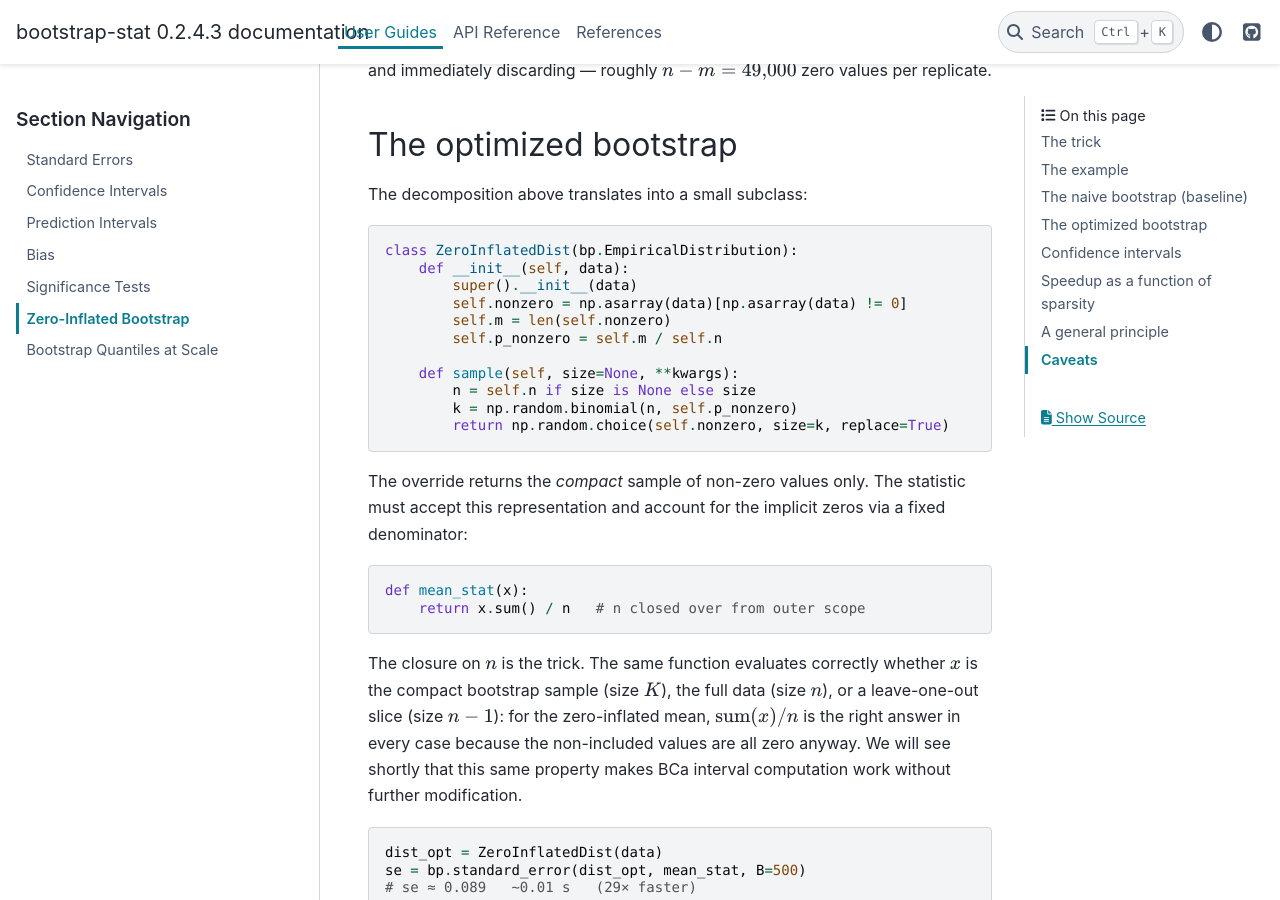
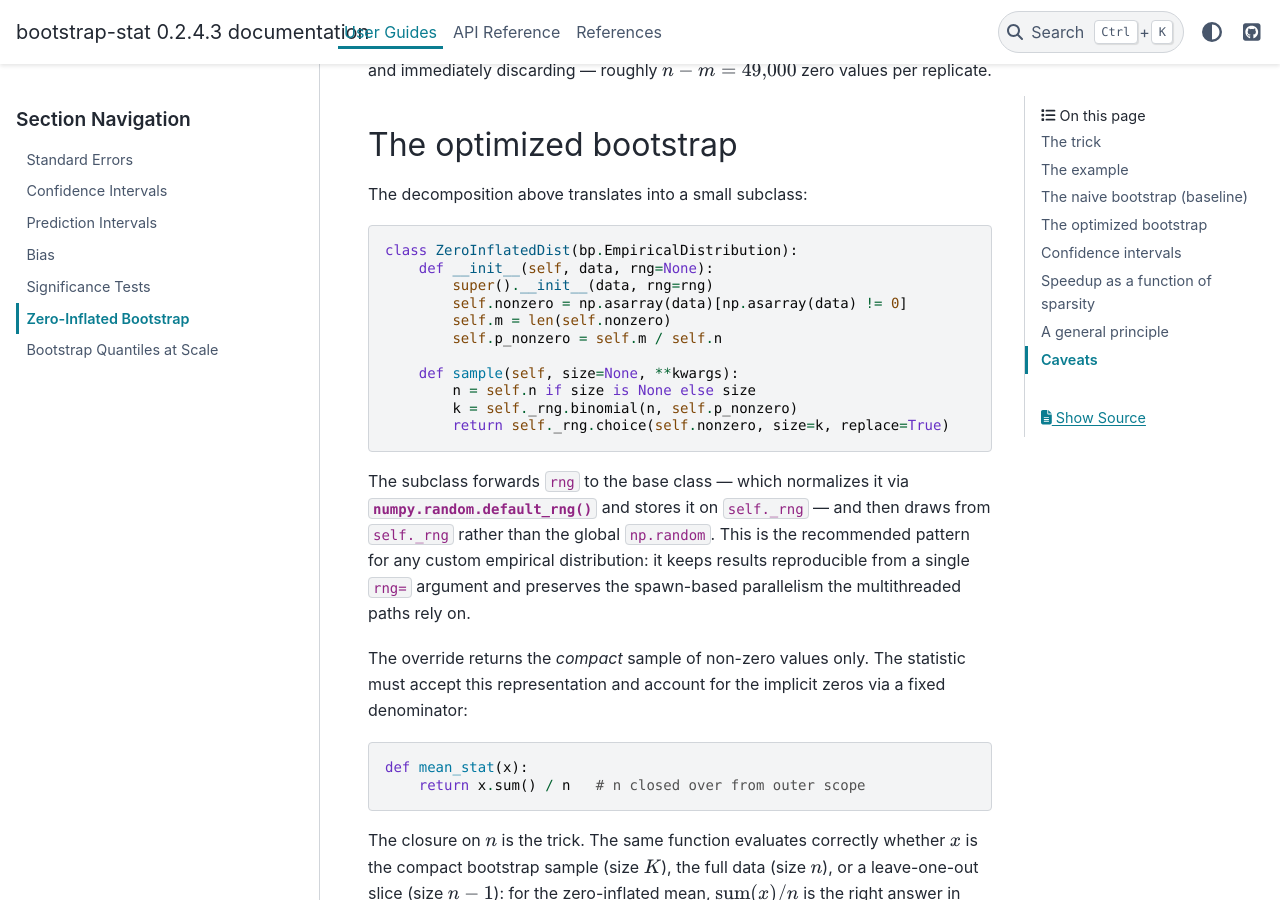
Before and after one commit to rwilson4/bootstrap-stat, a Sphinx documentation site: the page built from docs/user_guides/zero_inflated.rst, in a window 1280 px wide and 900 px high, scrolled down 2308 px. Built offline with Sphinx 7.4.7 and the PyData theme 0.15.4, drawn with Linux system fonts in a browser that asks for light colours; some of the changed text lies outside the part shown.

Commit message:
[Claude] Update README and user guides for new rng= API
The custom EmpiricalDistribution subclasses in the zero-inflated and
significance guides previously sampled from the global ``np.random``,
which contradicts the modern rng-as-first-class-argument pattern the
library now uses. Their ``__init__`` now forwards ``rng=`` to the base
class and ``sample()`` draws from ``self._rng``, so the subclasses are
reproducible from a single seed and play correctly with the spawn-based
parallel paths.

The README quickstart gains a short paragraph showing
``EmpiricalDistribution(df, rng=0)`` and noting that inference functions
also accept ``rng=`` directly. The quantiles-at-scale guide passes its
existing ``rng`` to the empirical distribution for consistency. ``uv.lock``
is regenerated against the bumped numpy / pandas minimums from the prior
commit.

https://claude.ai/code/session_01DX4Gi3Vwx6qJwr1ZYQEJiJ

```diff
--- a/docs/user_guides/quantiles_at_scale.rst
+++ b/docs/user_guides/quantiles_at_scale.rst
@@ -90,7 +90,7 @@ The library supports this directly:
 
 .. code-block:: python
 
-    dist = bp.EmpiricalDistribution(data)
+    dist = bp.EmpiricalDistribution(data, rng=rng)
 
     def p95(x):
         return float(np.quantile(x, 0.95))
--- a/docs/user_guides/significance.rst
+++ b/docs/user_guides/significance.rst
@@ -200,11 +200,11 @@ independent resampling of the marginals:
         """Empirical distribution with LSAT and GPA resampled independently."""
         def sample(self, size=None, **kwargs):
             m = self.n if size is None else size
-            lsat = np.random.choice(self.data["LSAT"].values, size=m, replace=True)
-            gpa  = np.random.choice(self.data["GPA"].values,  size=m, replace=True)
+            lsat = self._rng.choice(self.data["LSAT"].values, size=m, replace=True)
+            gpa  = self._rng.choice(self.data["GPA"].values,  size=m, replace=True)
             return pd.DataFrame({"LSAT": lsat, "GPA": gpa})
 
-    null_dist = IndependentDist(data)
+    null_dist = IndependentDist(data, rng=0)
     p = bp.bootstrap_asl(null_dist, correlation, data,
                          theta_hat=theta_hat, B=10000)
     # 0.0003   ~4 s   (H0: LSAT and GPA independent)
--- a/docs/user_guides/zero_inflated.rst
+++ b/docs/user_guides/zero_inflated.rst
@@ -87,12 +87,12 @@ purchase, with order values drawn from a lognormal distribution.
     import numpy as np
     import bootstrap_stat as bp
 
-    np.random.seed(42)
+    rng = np.random.default_rng(42)
     n = 50_000
-    nonzero_mask = np.random.binomial(1, 0.02, n).astype(bool)
+    nonzero_mask = rng.binomial(1, 0.02, n).astype(bool)
     data = np.zeros(n)
-    data[nonzero_mask] = np.random.lognormal(mean=4, sigma=1,
-                                             size=nonzero_mask.sum())
+    data[nonzero_mask] = rng.lognormal(mean=4, sigma=1,
+                                       size=nonzero_mask.sum())
 
     # m ≈ 994 (p̂ ≈ 0.0199), sample mean ≈ 1.84
 
@@ -129,16 +129,24 @@ The decomposition above translates into a small subclass:
 .. code-block:: python
 
     class ZeroInflatedDist(bp.EmpiricalDistribution):
-        def __init__(self, data):
-            super().__init__(data)
+        def __init__(self, data, rng=None):
+            super().__init__(data, rng=rng)
             self.nonzero = np.asarray(data)[np.asarray(data) != 0]
             self.m = len(self.nonzero)
             self.p_nonzero = self.m / self.n
 
         def sample(self, size=None, **kwargs):
             n = self.n if size is None else size
-            k = np.random.binomial(n, self.p_nonzero)
-            return np.random.choice(self.nonzero, size=k, replace=True)
+            k = self._rng.binomial(n, self.p_nonzero)
+            return self._rng.choice(self.nonzero, size=k, replace=True)
+
+The subclass forwards ``rng`` to the base class — which normalizes it
+via :func:`numpy.random.default_rng` and stores it on ``self._rng`` —
+and then draws from ``self._rng`` rather than the global
+``np.random``. This is the recommended pattern for any custom
+empirical distribution: it keeps results reproducible from a single
+``rng=`` argument and preserves the spawn-based parallelism the
+multithreaded paths rely on.
 
 The override returns the *compact* sample of non-zero values only.
 The statistic must accept this representation and account for the
```
Also changed, not shown: README.md (+12 -1 lines), 1 other file.
